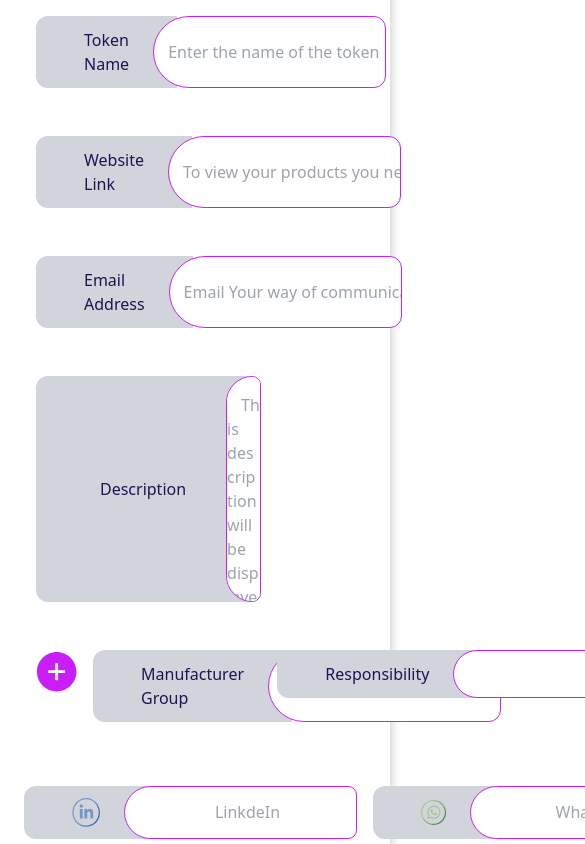
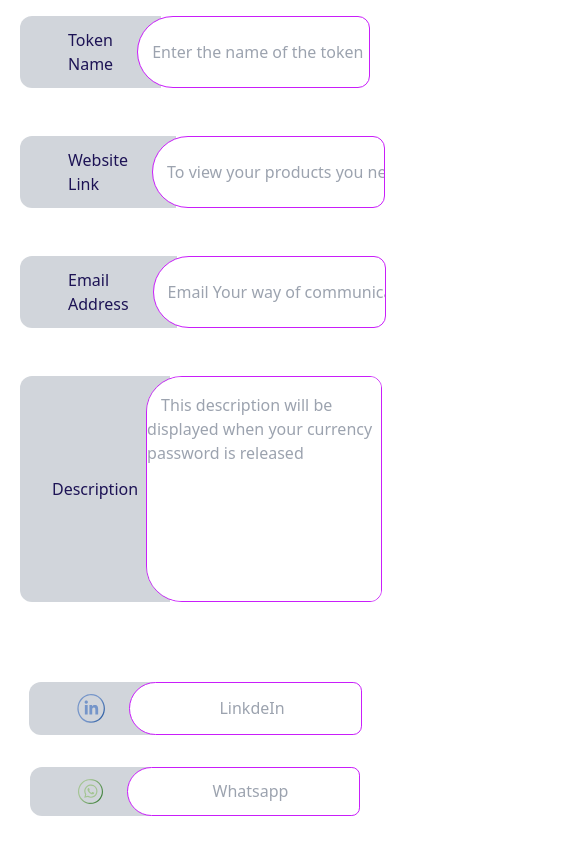
Before and after one commit to Amajidy/NFT_shop, a Nuxt app: page /createNFT in a window 390 px wide. Shown: the part 1000-1844 px from the top of the page, 585 px wide, since content can reach past the window. Built offline with nearby package versions, Linux system fonts and the light colour scheme.

Commit message:
create NFT

```diff
--- a/pages/createNFT.vue
+++ b/pages/createNFT.vue
@@ -88,30 +88,12 @@
         </div>
       </div>
       <div class="flex flex-row ml-3">
-        <div class="flex w-8/12 mt-12">
-          <div class="add-plus">
-            <svg width="40" height="40" viewBox="0 0 40 40" fill="none" xmlns="http://www.w3.org/2000/svg">
-              <path
-                d="M19.6875 0C8.81543 0 0 8.81543 0 19.6875C0 30.5596 8.81543 39.375 19.6875 39.375C30.5596 39.375 39.375 30.5596 39.375 19.6875C39.375 8.81543 30.5596 0 19.6875 0ZM28.125 20.7422C28.125 20.9355 27.9668 21.0938 27.7734 21.0938H21.0938V27.7734C21.0938 27.9668 20.9355 28.125 20.7422 28.125H18.6328C18.4395 28.125 18.2812 27.9668 18.2812 27.7734V21.0938H11.6016C11.4082 21.0938 11.25 20.9355 11.25 20.7422V18.6328C11.25 18.4395 11.4082 18.2812 11.6016 18.2812H18.2812V11.6016C18.2812 11.4082 18.4395 11.25 18.6328 11.25H20.7422C20.9355 11.25 21.0938 11.4082 21.0938 11.6016V18.2812H27.7734C27.9668 18.2812 28.125 18.4395 28.125 18.6328V20.7422Z"
-                fill="#C91EFA"/>
-            </svg>
 
-          </div>
-          <span class="bg-gray-300 px-8 rounded-l-xl text-input">Manufacturer Group</span>
-          <input type="email" class="border -ml-2 flex-1 outline-none rounded-xl input-insert"
-                 placeholder="Email Your way of communicating with us, enter your email">
-        </div>
-        <div>
-          <div class="flex right-manufactorer">
-            <span class="bg-gray-300 px-8 rounded-l-xl text-input">Responsibility</span>
-            <input type="text" class="border -ml-2 flex-1 outline-none rounded-xl input-insert" placeholder="">
-          </div>
-        </div>
       </div>
       <div class="flex flex-row w-full">
           <div class="social w-full">
-            <div class="flex flex-row flex justify-evenly w-full">
-              <div class="flex ">
+            <div class="flex flex-row flex justify-evenly w-full social__items">
+              <div class="flex items__box">
           <span class="bg-gray-300 px-8 rounded-l-xl text-input Linkedin">
             <svg width="28" height="29" viewBox="0 0 28 29" fill="none" xmlns="http://www.w3.org/2000/svg">
 <path
@@ -137,7 +119,7 @@
                 <input type="text" class="border -ml-2 flex-1 outline-none rounded-xl input-insert social-address"
                        placeholder="LinkdeIn" readonly>
               </div>
-              <div class="flex ">
+              <div class="flex items__box">
           <span class="bg-gray-300 px-8 rounded-l-xl text-input whtasapp">
          <svg width="25" height="25" viewBox="0 0 25 25" fill="none" xmlns="http://www.w3.org/2000/svg">
 <g clip-path="url(#clip0_1016_346)">
@@ -163,7 +145,7 @@
                 <input type="text" class="border -ml-2 flex-1 outline-none rounded-xl input-insert social-address"
                        placeholder="Whatsapp" readonly>
               </div>
-              <div class="flex ">
+              <div class="flex items__box">
           <span class="bg-gray-300 px-8 rounded-l-xl text-input Twitter">
             <svg width="25" height="25" viewBox="0 0 25 25" fill="none" xmlns="http://www.w3.org/2000/svg">
 <g clip-path="url(#clip0_1016_341)">
@@ -189,7 +171,7 @@
                 <input type="text" class="border -ml-2 flex-1 outline-none rounded-xl input-insert social-address"
                        placeholder="Twitter " readonly>
               </div>
-              <div class="flex ">
+              <div class="flex items__box">
           <span class="bg-gray-300 px-8 rounded-l-xl text-input insta">
         <svg width="25" height="25" viewBox="0 0 25 25" fill="none" xmlns="http://www.w3.org/2000/svg" xmlns:xlink="http://www.w3.org/1999/xlink">
 <rect width="25" height="25" fill="url(#pattern0)"/>
@@ -274,6 +256,9 @@ export default {
   margin-left: 1rem;
   margin-right: -1rem;
     color: #1D1355;
+@media (max-width: 575px) {
+  margin-left: 0;
+}
 }
 
 .margin__middle {
@@ -312,6 +297,9 @@ input, textarea {
 .add-plus {
   margin-left: 17px;
   margin-top: 2px;
+  @media (max-width: 575px) {
+    margin-left: 0;
+  }
 }
 
 .social-address {
@@ -337,5 +325,28 @@ input, textarea {
   box-shadow: 0px 0px 15px #C91EFA !important;
 }
 }
-
+@media (max-width: 575px) {
+  .social__items{
+    flex-direction: column;
+    .items__box{
+      margin: 1rem 0;
+    }
+  }
+  .textarea-parent{
+    width: 100%;
+  }
+  .textarea-text{
+      padding: 12px 2rem;
+overscroll-behavior-y: none;
+  }
+}
+@media (max-width: 1271px) {
+  .social__items{
+    flex-direction: column;
+    .items__box{
+      margin: 1rem 0;
+      align-self: center;
+    }
+  }
+}
 </style>
```
